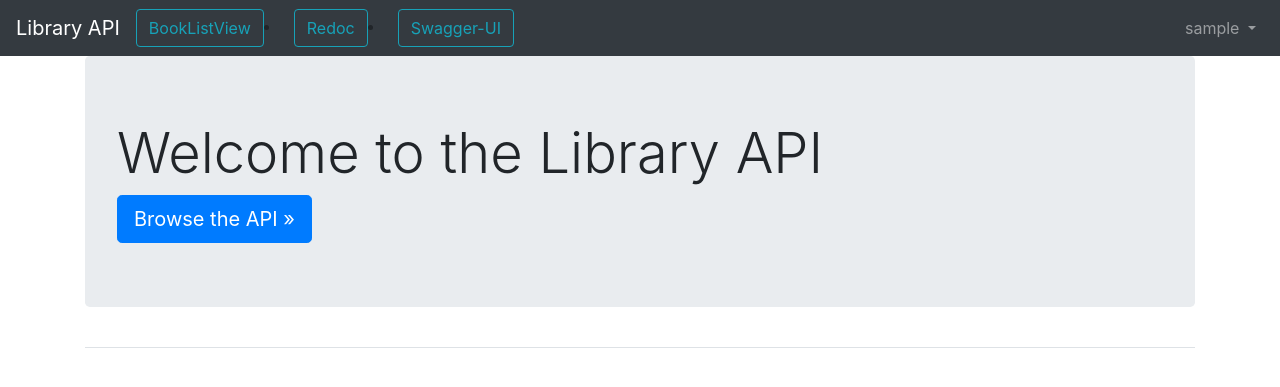
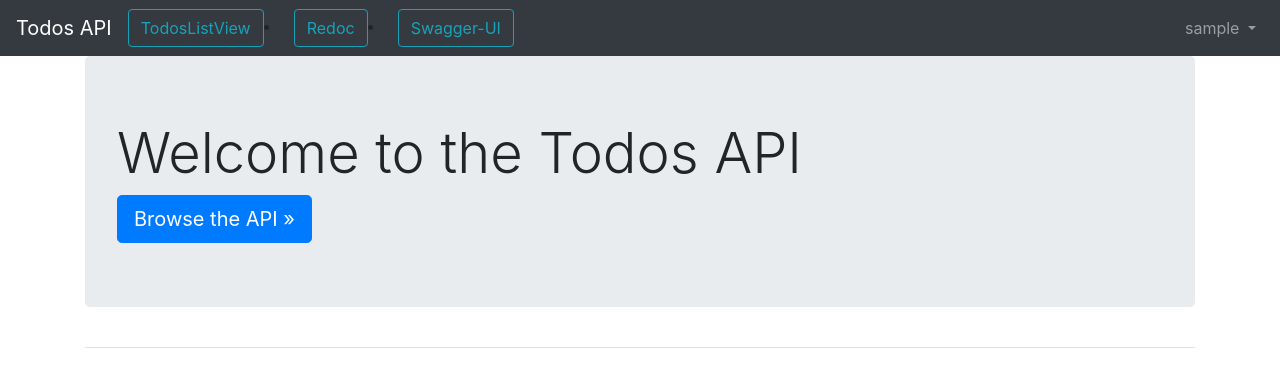
Before and after one commit to kevinbowen777/djapi-todo, a Django app: page / in a window 1280 px wide. Shown: the top 387 px of the page. Run offline with Django 4.2, Linux system fonts and the light colour scheme; the visitor is signed in with stand-in values (Sample User, id 1); parts of the project's set-up code (start-up, migrations or seed data) failed here and were passed over; some libraries are stand-ins or nearby versions.

Commit message:
Rename titles & app names to match project

```diff
--- a/templates/account/user_detail.html
+++ b/templates/account/user_detail.html
@@ -1,7 +1,7 @@
 {% extends "base.html" %}
 {% load static %}
 
-{% block title %}Djapi-library Profile: {{ object.username }}{% endblock title %}
+{% block title %}Djapi-todos Profile: {{ object.username }}{% endblock title %}
 
 {% block content %}
 <div class="container">
--- a/templates/base.html
+++ b/templates/base.html
@@ -7,7 +7,7 @@
     <meta charset="UTF-8">
     <meta name="viewport" content="width=device-width, initial-scale=1,
       shrink-to-fit=no">
-    <title>{% block title %}Djapi Library API{% endblock title %}</title>
+    <title>{% block title %}Djapi Todos API{% endblock title %}</title>
     <link rel="shortcut icon" type="image/x-icon" href="{% static 'images/favicon.ico' %}"/>
     <!-- CSS -->
     {% bootstrap_css %}
@@ -19,11 +19,11 @@
    <header>
    <!-- Fixed navbar -->
    <nav class="navbar navbar-expand-lg navbar-dark bg-dark">
-   <a class="navbar-brand" href="/api/v1/">Library API</a>
+   <a class="navbar-brand" href="/api/v1/">Todos API</a>
    {% if user.is_authenticated %}
      <ul class="navbar-nav mr-auto">
        <li class="nav-item">
-         <a class="btn btn-outline-info" href="{% url 'booklist' %}">BookListView</a>
+         <a class="btn btn-outline-info" href="{% url 'booklist' %}">TodosListView</a>
        </li>
      </ul>
    {% endif %}
--- a/templates/pages/home.html
+++ b/templates/pages/home.html
@@ -2,14 +2,14 @@
 
 {% block page_header %}
   <div class="jumbotron">
-    <h2 class="display-4">Welcome to the Library API</h2>
+    <h2 class="display-4">Welcome to the Todos API</h2>
 
     {% if user.is_authenticated %}
 
       <a class="btn btn-lg btn-primary" href="api/v1/" role="button">Browse the API &raquo;</a>
     {% else %}
 
-    <p class="lead">A simple library API made with Django and the Django REST
+    <p class="lead">A simple Todos API made with Django and Django REST
     framework.</p>
 
       <a class="btn btn-lg btn-primary" href="{% url 'account_signup' %}"
```
